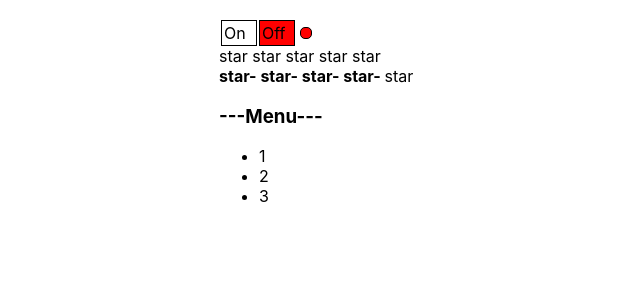
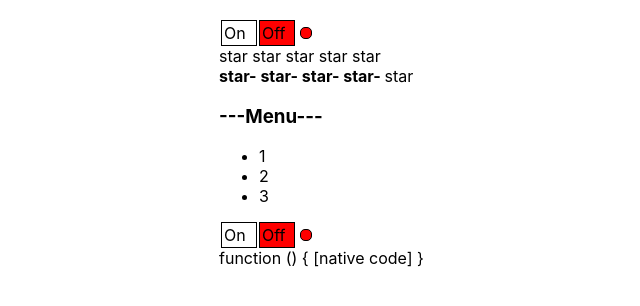
Before and after one commit to ikomaz97/appdimych, a React (Create React App) app: page / in a window 1280 px wide. Shown: the top 306 px of the page, without its empty margins (121-761 px from the left). Built offline with nearby package versions, Linux system fonts and the light colour scheme.

Commit message:
117/10/23-3

```diff
--- a/src/App.tsx
+++ b/src/App.tsx
@@ -5,6 +5,7 @@ import { Rating, RatingValueType } from "./components/Rating/Rating";
 import OnOff from "./components/OnOff/OnOff";
 import UncontrolledAccordion from "./components/UncontrolledAccordion/UncontrolledAccordion";
 import { UncontrolledRating } from "./components/UncontrolledRating/UncontrolledRating";
+import UncontrolledOnOff from "./components/UncontrolledOnOff/UncontrolledOnOff";
 
 function App(props: any) {
     let [ratingValue, setRatingValue] = useState<RatingValueType>(0);
@@ -19,7 +20,7 @@ function App(props: any) {
             <Accordion  titleValue ={'Menu'}
                         collapsed={accordionCollapsed}
                         onChange = {()=>{setAccordionCollapsed (!accordionCollapsed)}} />
-            {/*<UncontrolledRating />*/}
+            <UncontrolledOnOff  onChange={setSwitchOn}/> {setSwitchOn.toString()}
         </div>
     );
 }
```
